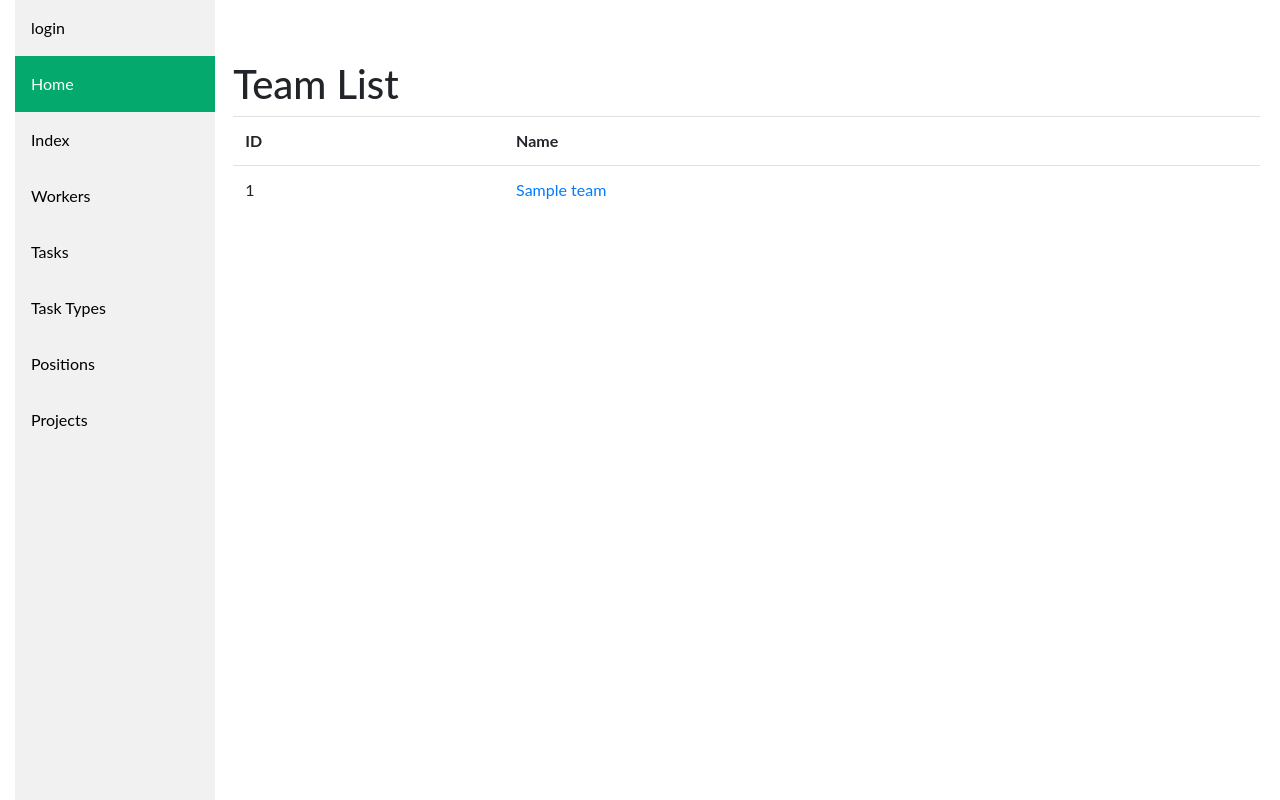
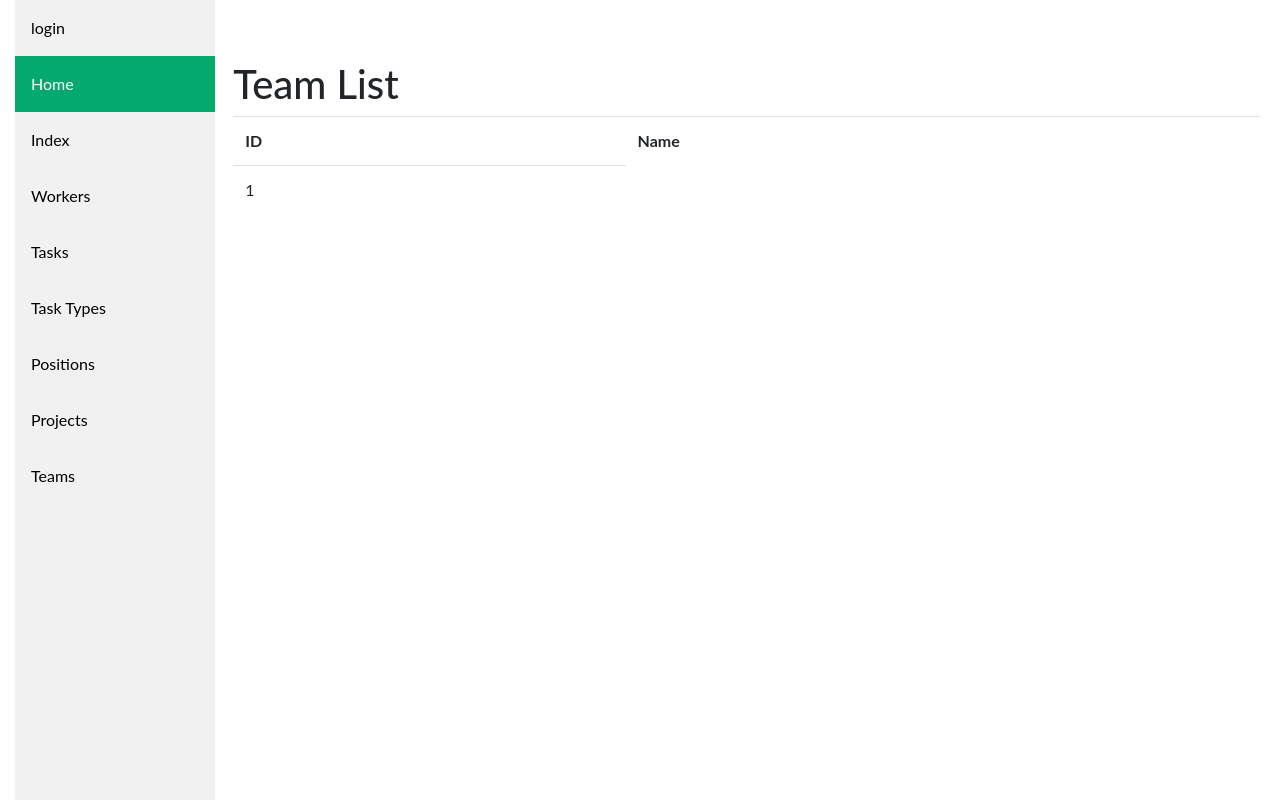
Before and after one commit to yevhenii-nevmyvako/it-company-task-manager, a Django app: template templates/task_manager/team_list.html in a window 1280 px wide. Run offline with Django 3.2, Linux system fonts and the light colour scheme; the template is opened without the code that fills it: most values are stand-ins (such as "Sample title", 1, 10 or a date in 2020); some libraries are stand-ins or nearby versions.

Commit message:
Add lint to team page on sidebar

```diff
--- a/task_manager/views.py
+++ b/task_manager/views.py
@@ -316,5 +316,5 @@ class ProjectDeleteView(LoginRequiredMixin, generic.DeleteView):
 
 class TeamListView(LoginRequiredMixin, generic.ListView):
     model = Team
-    queryset = Team.objects.all().select_related("workers")
+    queryset = Team.objects.all()
     paginate_by = 5
--- a/templates/includes/sidebar.html
+++ b/templates/includes/sidebar.html
@@ -16,4 +16,5 @@
     <a href="{% url 'task_manager:task-type-list' %}">Task Types</a>
     <a href="{% url 'task_manager:position-list' %}">Positions</a>
     <a href="{% url 'task_manager:project-list' %}">Projects</a>
+    <a href="{% url 'task_manager:team-list' %}">Teams</a>
   </div>
--- a/templates/task_manager/team_list.html
+++ b/templates/task_manager/team_list.html
@@ -21,7 +21,7 @@
     {% for team in team_list %}
       <tr>
         <td>{{ team.id }}</td>
-        <td><a href="{{ team.get_absolute_url }}">{{ team.name }}</a></td>
+{#        <td><a href="{{ team.get_absolute_url }}">{{ team.name }}</a></td>#}
 {#        <td><a href="{% url 'task_manager:team-update' pk=team.id %}">Update</a></td>#}
 {#        <td><a href="{% url 'task_manager:team-delete' pk=team.id %}">Delete</a></td>#}
 
```
